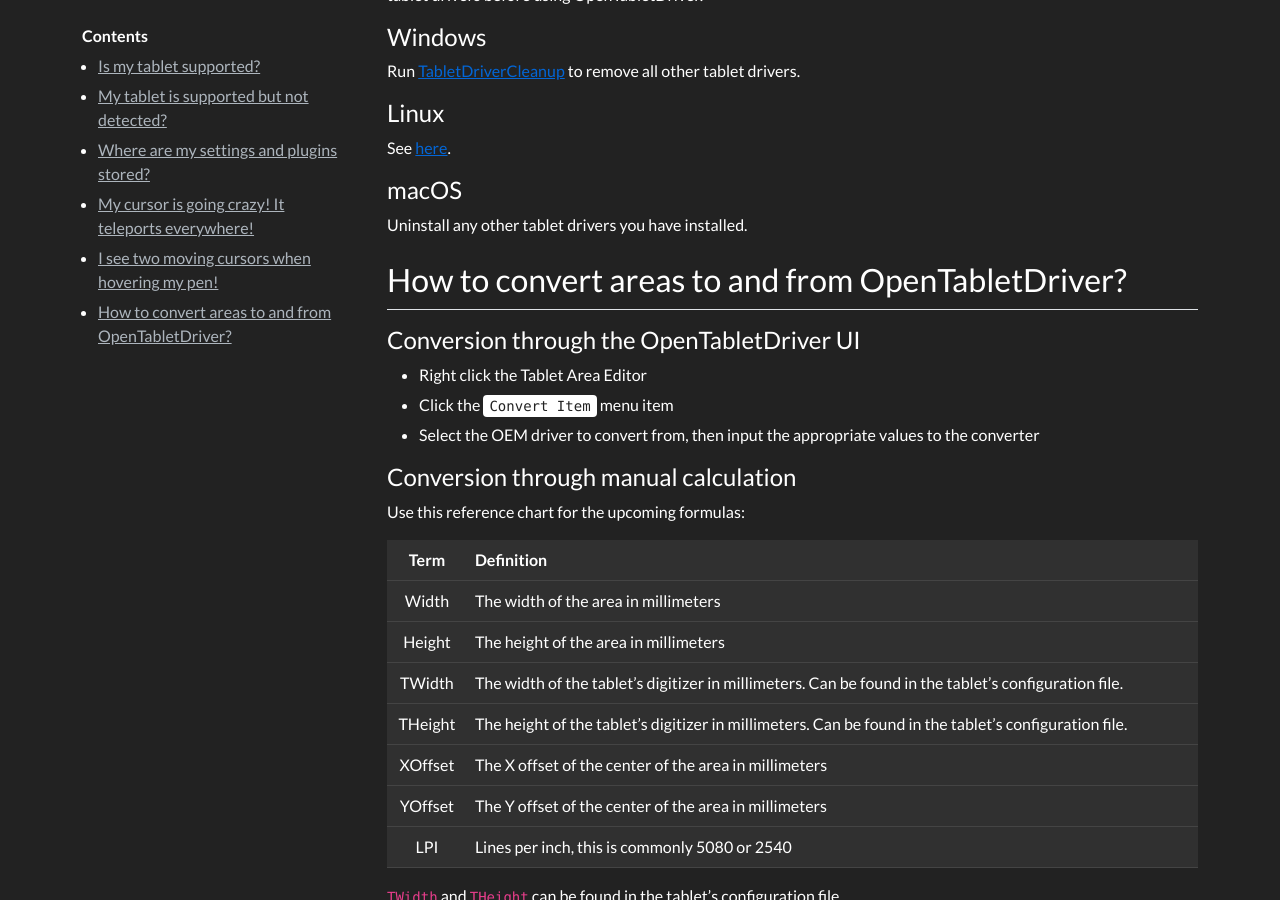
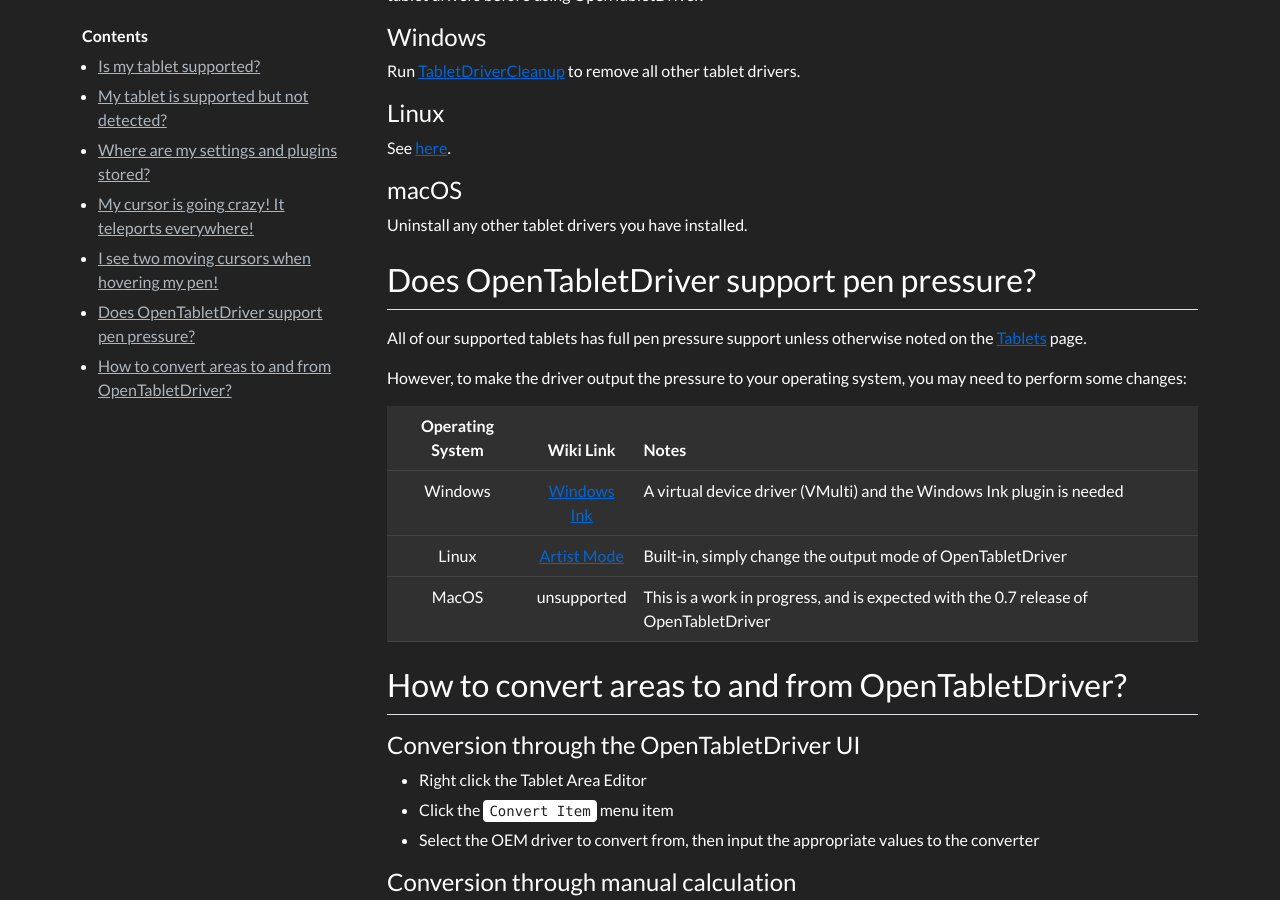
Before and after one commit to OpenTabletDriver/opentabletdriver.github.io, a Jekyll site: the page built from site/_wiki/FAQ/General.md, in a window 1280 px wide and 900 px high, scrolled down 2022 px. Built offline with Jekyll 4.4.1, drawn with Linux system fonts in a browser that asks for light colours; nearby versions of some CDN libraries; comment, search, counter and statistics services are not loaded.

Commit message:
wiki/FAQ/General: Add Pen Pressure section

```diff
--- a/site/_wiki/FAQ/General.md
+++ b/site/_wiki/FAQ/General.md
@@ -75,6 +75,22 @@ See [here]({% link _wiki/Documentation/RequiredPermissions.md %}#setup-linux).
 #### macOS
 
 Uninstall any other tablet drivers you have installed.
+
+### Does OpenTabletDriver support pen pressure?
+
+All of our supported tablets has full pen pressure support unless otherwise noted on
+the [Tablets]({% link _sections/Tablets.md %}) page.
+
+However, to make the driver output the pressure to your operating system, you may need to perform some changes:
+
+| Operating System |   Wiki Link   | Notes |
+| :--------------: | :-----------: | :---- |
+|      Windows     | [Windows Ink] | A virtual device driver (VMulti) and the Windows Ink plugin is needed
+|       Linux      | [Artist Mode] | Built-in, simply change the output mode of OpenTabletDriver
+|       MacOS      |  unsupported  | This is a work in progress, and is expected with the 0.7 release of OpenTabletDriver
+
+[Windows Ink]: {% link _wiki/FAQ/Windows.md %}#win-ink
+[Artist Mode]: {% link _wiki/FAQ/Linux.md %}#artist-mode
 
 ### How to convert areas to and from OpenTabletDriver? {#area-conversion}
 
```
